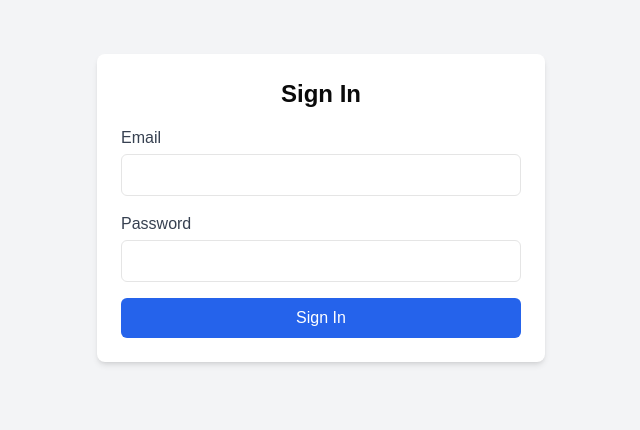
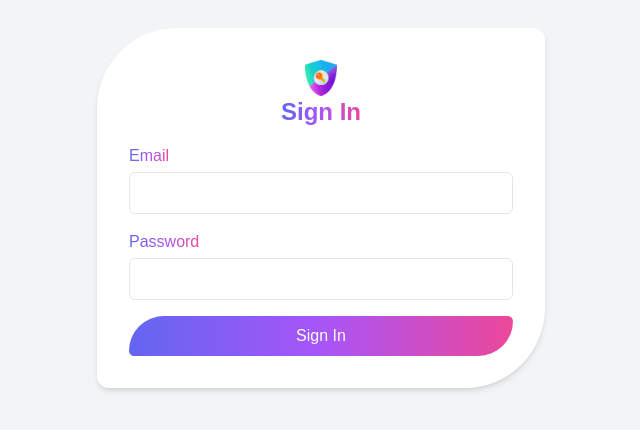
Before and after one commit to fadhilabbash/next-auth, a Next.js app: page /login in a window 1280 px wide. Shown: the part 192-622 px from the top of the page, without its empty margins (319-959 px from the left). Built offline with nearby package versions, Linux system fonts and the light colour scheme; no server answers.

Commit message:
Change design

```diff
--- a/components/auth/login.tsx
+++ b/components/auth/login.tsx
@@ -1,9 +1,15 @@
 import { logIn } from "@/services/actions/auth-actions";
+import Image from "next/image";
 
 export default function LoginForm({ error }: { error?: string }) {
   return (
-    <div className="w-full max-w-md bg-white p-6 rounded-lg shadow-md">
-      <h2 className="text-2xl font-semibold text-center mb-4">Sign In</h2>
+    <div className="w-full max-w-md bg-white p-8 rounded-xl shadow-md rounded-tl-[80px] rounded-br-[80px]">
+      <div className="flex flex-col items-center justify-center">
+        <Image src="/nextauth.png" alt="" width={32} height={32} />
+        <h2 className="text-2xl font-semibold text-center mb-4 bg-gradient-to-r from-indigo-500 via-purple-500 to-pink-500 text-transparent bg-clip-text">
+  Sign In
+</h2>
+      </div>
 
       {error && (
         <p className="mb-4 text-red-500 text-center">
@@ -13,7 +19,7 @@
 
       <form className="flex flex-col gap-4" action={logIn}>
         <label className="block">
-          <span className="text-gray-700">Email</span>
+          <span className="bg-gradient-to-r from-indigo-500 via-purple-500 to-pink-500 text-transparent bg-clip-text">Email</span>
           <input
             name="email"
             id="email"
@@ -24,7 +30,7 @@
         </label>
 
         <label className="block">
-          <span className="text-gray-700">Password</span>
+          <span className="bg-gradient-to-r from-indigo-500 via-purple-500 to-pink-500 text-transparent bg-clip-text">Password</span>
           <input
             name="password"
             id="password"
@@ -36,7 +42,7 @@
 
         <button
           type="submit"
-          className="w-full bg-blue-600 text-white py-2 rounded-md hover:bg-blue-700 transition"
+          className="w-full  text-white py-2 rounded-xl rounded-tl-[80px] rounded-br-[80px]  transition bg-gradient-to-r from-indigo-500 via-purple-500 to-pink-500"
         >
           Sign In
         </button>
--- a/components/auth/logout-button.tsx
+++ b/components/auth/logout-button.tsx
@@ -1,10 +1,11 @@
 import { logout } from "@/services/actions/auth-actions";
+import { LogOut } from "lucide-react";
 import React from "react";
 
 const LogoutButton = () => {
   return (
     <form action={logout}>
-      <button type="submit">Sign Out</button>
+      <button type="submit"><LogOut/></button>
     </form>
   );
 };
--- a/components/base/navbar.tsx
+++ b/components/base/navbar.tsx
@@ -1,13 +1,19 @@
 import React from "react";
 import LogoutButton from "../auth/logout-button";
 import { auth } from "@/auth";
+import Image from "next/image";
 
 const Navbar = async () => {
-    const session = await auth();
-        if (!session) return null;
+  const session = await auth();
+  if (!session) return null;
   return (
-    <div className="bg-slate-900 text-white p-4 flex items-center justify-between">
-      <div>App</div>
+    <div className="bg-gradient-to-r from-indigo-500 via-purple-500 to-pink-500 text-white p-4 flex items-center justify-between">
+      <div className="flex items-center gap-2">
+
+        <Image src="/nextauth.png" alt="" width={32} height={32}/>
+        <div className="font-bold text-xl">Next Auth App</div>
+      </div>
+
       <div>
         <LogoutButton />
       </div>
@@ -22,7 +28,6 @@
 // import LogoutButton from "../auth/logout-button";
 // import { useSession } from "next-auth/react";
 
-
 // const Navbar = () => {
 //   const { data: session } = useSession()
 //         if (!session) return null;
```
Also changed, not shown: public/nextauth.png (added).
